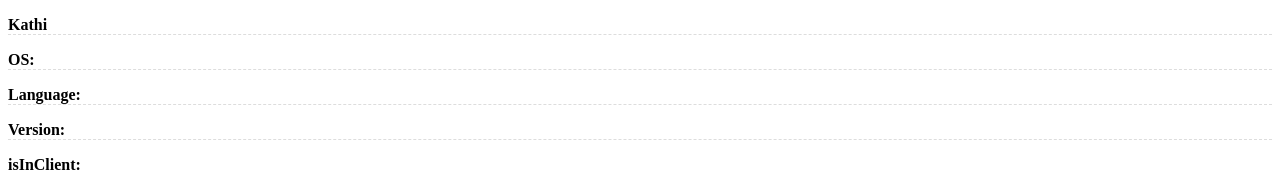
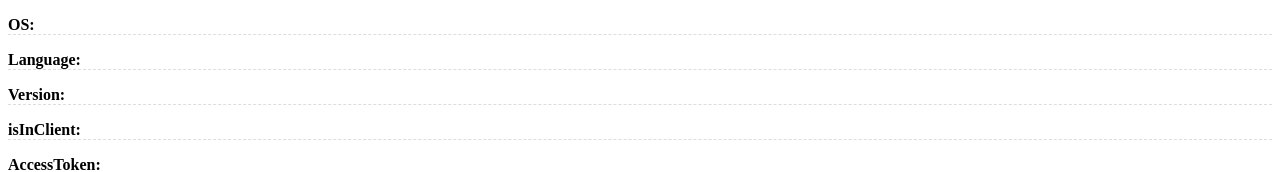
Before and after one commit to Kathieiei/liff, a plain HTML site: page index.html in a window 1280 px wide. Shown: the top 172 px of the page. Drawn offline with Linux system fonts and the light colour scheme; a script that the page names is missing.

Commit message:
Add files via upload

```diff
--- a/index.html
+++ b/index.html
@@ -7,7 +7,7 @@
   <link rel="stylesheet" href="css/style.css" media="all">
 </head>
 <body>
-  <p ><b>Kathi</b> </p>
+
   <p id="os"><b>OS:</b> </p>
   <p id="language"><b>Language:</b> </p>
   <p id="version"><b>Version:</b> </p>
```
